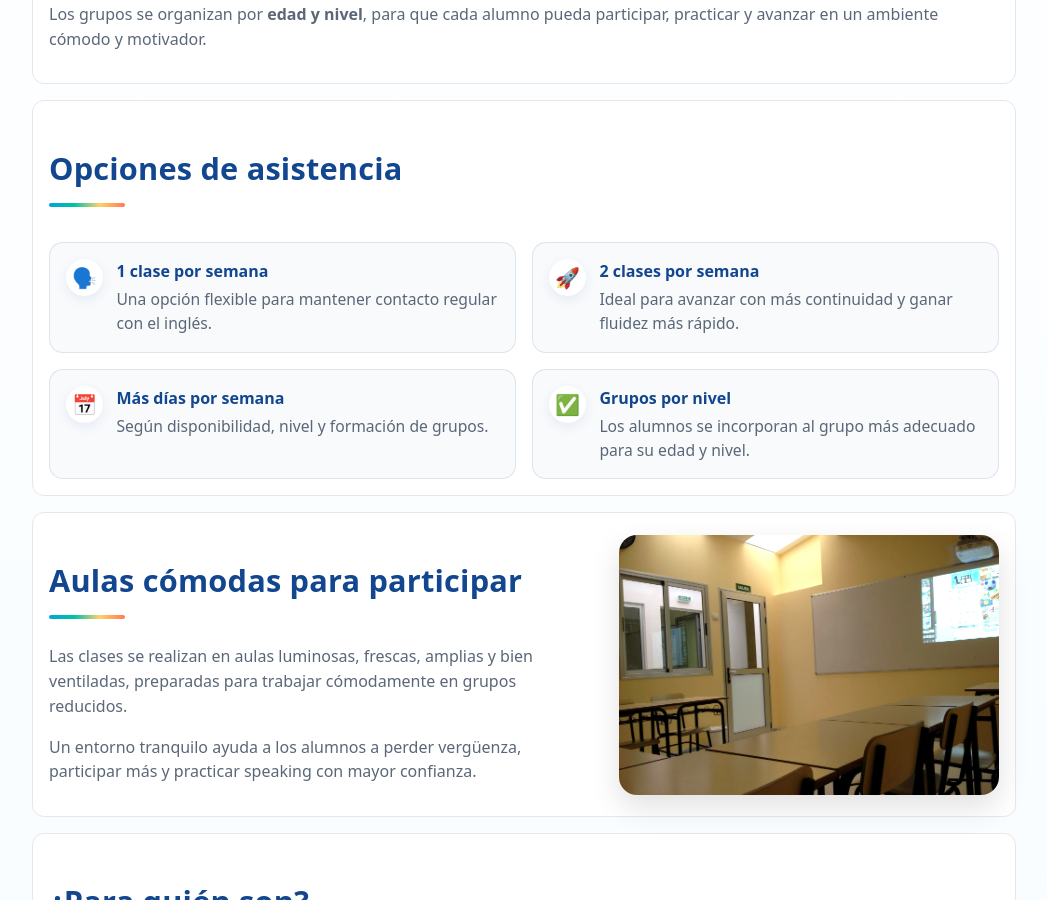
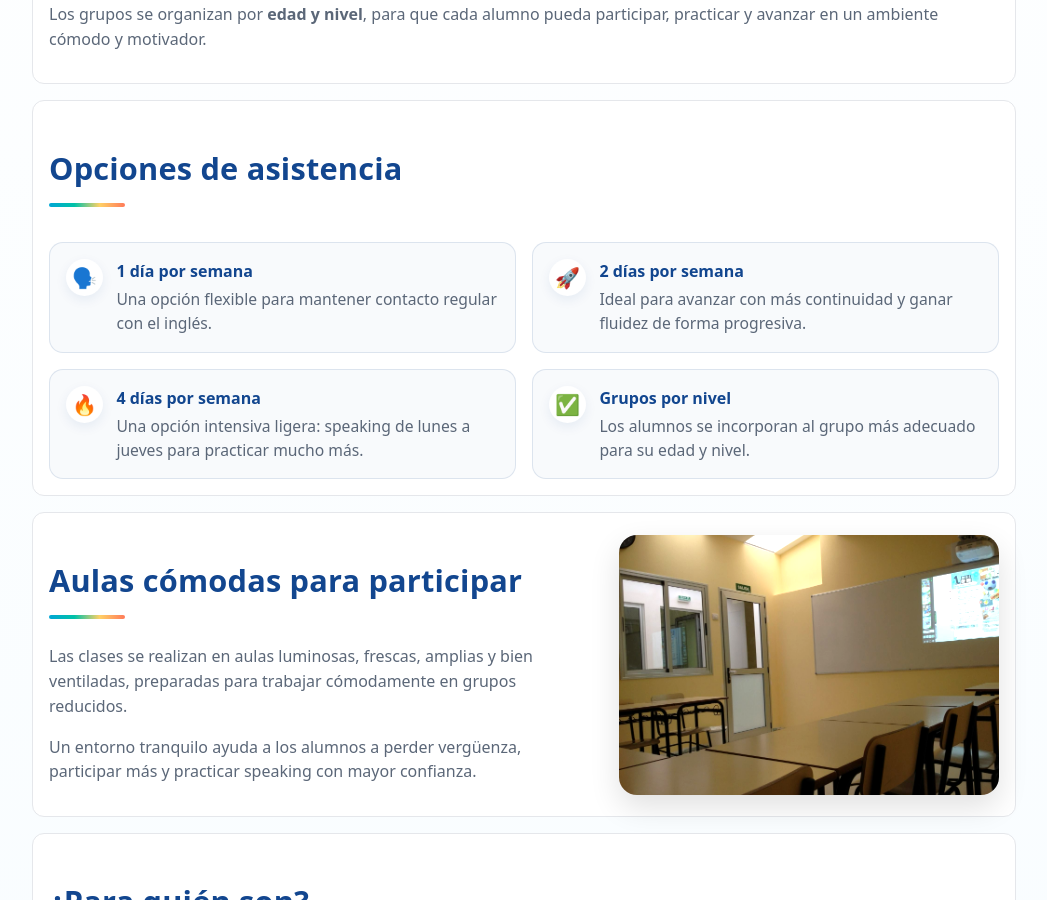
Before and after one commit to dixonbruce/englishco, a Jekyll site: the page built from speaking.html, in a window 1280 px wide and 900 px high, scrolled down 660 px. Shown: the whole window, without its empty margins (116-1163 px from the left). Built offline with Jekyll 4.4.1, drawn with Linux system fonts in a browser that asks for light colours.

Commit message:
Update speaking.html

```diff
--- a/speaking.html
+++ b/speaking.html
@@ -51,7 +51,7 @@ section: "cursos"
     <div class="feature-item">
       <span class="feature-icon">🗣️</span>
       <div>
-        <strong>1 clase por semana</strong>
+        <strong>1 día por semana</strong>
         <p>Una opción flexible para mantener contacto regular con el inglés.</p>
       </div>
     </div>
@@ -59,16 +59,16 @@ section: "cursos"
     <div class="feature-item">
       <span class="feature-icon">🚀</span>
       <div>
-        <strong>2 clases por semana</strong>
-        <p>Ideal para avanzar con más continuidad y ganar fluidez más rápido.</p>
+        <strong>2 días por semana</strong>
+        <p>Ideal para avanzar con más continuidad y ganar fluidez de forma progresiva.</p>
       </div>
     </div>
 
     <div class="feature-item">
-      <span class="feature-icon">📅</span>
+      <span class="feature-icon">🔥</span>
       <div>
-        <strong>Más días por semana</strong>
-        <p>Según disponibilidad, nivel y formación de grupos.</p>
+        <strong>4 días por semana</strong>
+        <p>Una opción intensiva ligera: speaking de lunes a jueves para practicar mucho más.</p>
       </div>
     </div>
 
```
